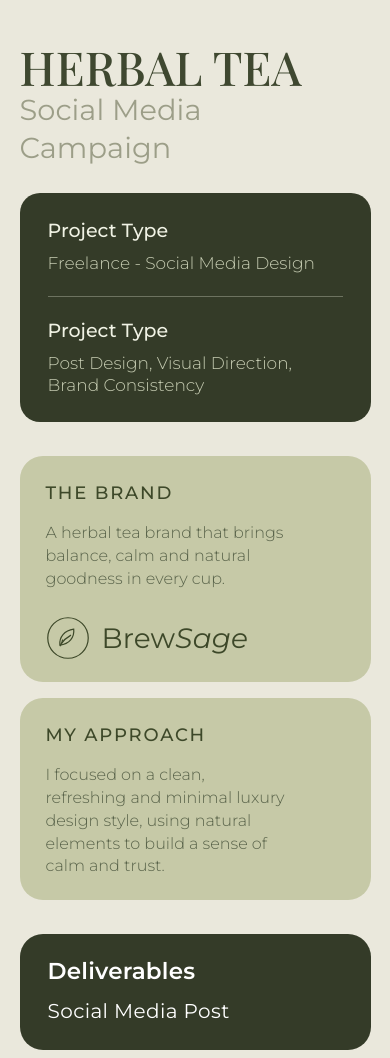
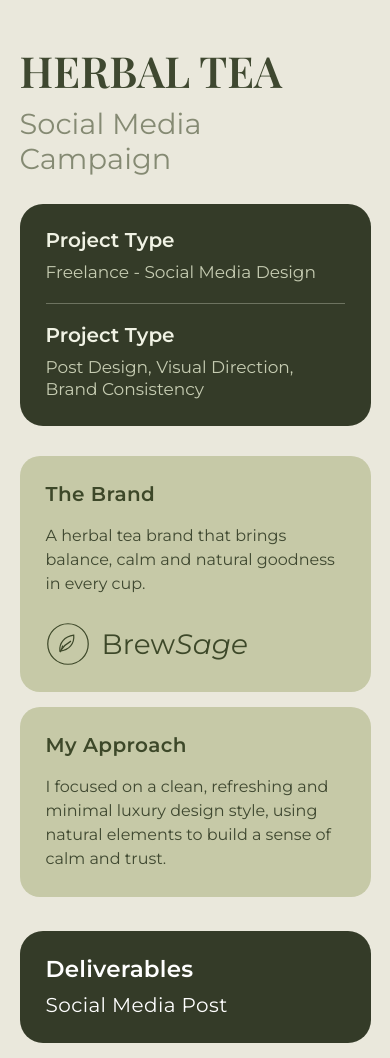
Before and after one commit to mdezign27/herbaltea, a plain HTML site: page herbal-tea-case-study/index.html in a window 390 px wide. Shown: the top 1058 px of the page. Drawn offline with nearby package versions, Linux system fonts and the light colour scheme.

Commit message:
Fix herbal tea case study layout to match Figma frame

```diff
--- a/herbal-tea-case-study/styles.css
+++ b/herbal-tea-case-study/styles.css
@@ -1,5 +1,6 @@
 /* ============================================================
    Herbal Tea · Social Media Campaign — case study
+   Desktop geometry follows Figma frame 465:11 (1280px wide).
    ============================================================ */
 
 :root{
@@ -13,8 +14,7 @@
 }
 
 *,*::before,*::after{box-sizing:border-box}
-html{-webkit-text-size-adjust:100%}
-
+html{-webkit-text-size-adjust:100%;scroll-behavior:smooth}
 body{
   margin:0;
   background:var(--cream);
@@ -24,107 +24,101 @@ body{
   -webkit-font-smoothing:antialiased;
   -moz-osx-font-smoothing:grayscale;
 }
-
 ::selection{background:#C6C9A7;color:#2F3A22}
-
 .sprite{position:absolute;width:0;height:0;overflow:hidden}
 
+/* The Figma artboard is 1280px wide. Keep its coordinates intact
+   on desktop instead of squeezing the layout into a 1080px wrapper. */
 .page{
-  width:min(1080px,92vw);
+  width:min(1280px,100%);
   margin:0 auto;
-  padding:200px 0 210px;
+  padding:165px 0 210px;
 }
 
-/* ── Opening ─────────────────────────────────────────────── */
-
+/* Opening */
 .display{
+  margin:0 0 0 99px;
   font-family:var(--serif);
-  font-weight:500;
-  font-size:clamp(46px,7.8vw,100px);
-  line-height:1;
+  font-weight:700;
+  font-size:96px;
+  line-height:1.08;
   letter-spacing:.002em;
   color:var(--ink);
-  margin:0;
 }
-
 .subtitle{
+  margin:20px 0 0 99px;
   font-family:var(--sans);
   font-weight:400;
-  font-size:clamp(30px,5vw,64px);
-  line-height:1.32;
+  font-size:64px;
+  line-height:1.2;
   letter-spacing:.002em;
-  color:#9C9E88;
-  margin:0;
+  color:#858A73;
 }
-
 .facts{
-  margin-top:35px;
+  width:1081px;
+  min-height:246px;
+  margin:31px auto 0;
+  padding:40px 61px;
+  border-radius:23px;
   background:var(--olive);
-  border-radius:20px;
-  padding:46px 60px;
-  min-height:243px;
   display:grid;
   grid-template-columns:1fr 1fr;
-  gap:0;
-  align-content:center;
+  align-items:center;
   color:#EDF0DE;
 }
-
 .fact h3{
-  font-family:var(--sans);
-  font-weight:500;
-  font-size:32px;
-  letter-spacing:.002em;
   margin:0 0 14px;
   color:#F0F2E4;
+  font-family:var(--sans);
+  font-size:36px;
+  line-height:1.15;
+  font-weight:600;
 }
-
 .fact p{
   margin:0;
-  font-size:30px;
+  color:#C6CCB2;
+  font-size:32px;
   line-height:1.3;
-  color:#C6CCB2;
+  font-weight:400;
 }
-
 .fact + .fact{
+  min-height:156px;
+  padding-left:45px;
   border-left:1px solid rgba(240,243,226,.3);
-  padding-left:52px;
 }
 
 .about{
+  width:1081px;
+  margin:53px auto 0;
   display:grid;
-  grid-template-columns:1fr 1fr;
-  gap:25px;
-  margin-top:44px;
+  grid-template-columns:529px 529px;
+  gap:23px;
 }
-
 .about-card{
+  min-height:355px;
+  padding:42px 61px 38px;
+  border-radius:23px;
   background:var(--sage);
-  border-radius:23px;
-  padding:42px 45px 38px;
   display:flex;
   flex-direction:column;
-  min-height:355px;
 }
-
 .about-card h2{
-  font-family:var(--sans);
-  font-weight:500;
-  font-size:26px;
-  letter-spacing:.1em;
-  text-transform:uppercase;
   margin:0 0 18px;
   color:#3D4829;
+  font-family:var(--sans);
+  font-size:36px;
+  line-height:1.2;
+  font-weight:600;
+  letter-spacing:.02em;
 }
-
 .about-card p{
+  max-width:100%;
   margin:0;
-  font-size:21px;
+  color:#3F4830;
+  font-size:24px;
   line-height:1.42;
-  max-width:15em;
-  color:#59634A;
+  font-weight:400;
 }
-
 .brandmark{
   margin-top:auto;
   padding-top:26px;
@@ -133,31 +127,26 @@ body{
   gap:12px;
   color:#3D4829;
 }
-
 .mark{width:60px;height:60px;flex:0 0 auto;display:block}
-
 .brandname{
   font-family:var(--sans);
   font-weight:400;
   font-size:38px;
   letter-spacing:.005em;
 }
-
 .brandname em{font-weight:500}
 
-/* ── Deliverables row ────────────────────────────────────── */
-
+/* Deliverables: phone overlaps the olive panel exactly as in Figma. */
 .deliver{
   position:relative;
-  display:block;
+  width:1081px;
   height:499px;
-  margin:51px 0 0;
+  margin:51px auto 0;
 }
-
 .phone{
   position:absolute;
   z-index:2;
-  left:-14px;
+  left:-3px;
   top:0;
   width:467px;
   height:499px;
@@ -168,14 +157,7 @@ body{
   box-shadow:none;
   overflow:visible;
 }
-
-.phone-screen{
-  width:100%;
-  height:100%;
-  overflow:visible;
-  background:transparent;
-}
-
+.phone-screen{width:100%;height:100%;overflow:visible;background:transparent}
 .phone-shot{
   display:block;
   width:100%;
@@ -183,59 +165,51 @@ body{
   object-fit:contain;
   object-position:center;
 }
-
 .phone-notch{display:none}
-
 .deliver-card{
   position:absolute;
   z-index:1;
-  left:0;
+  left:-10px;
   top:253px;
-  width:100%;
+  width:1081px;
   height:246px;
-  padding:54px 47px 0 491px;
+  padding:54px 40px 0 502px;
   border-radius:23px;
   background:var(--olive);
 }
-
 .deliver-card h2{
+  margin:0;
+  color:#FFF;
   font-family:var(--sans);
+  font-size:36px;
+  line-height:1.15;
   font-weight:600;
-  font-size:36px;
-  line-height:1;
   letter-spacing:.01em;
-  margin:0;
-  color:#FFFFFF;
+}
+.deliver-card p{
+  margin:15px 0 0;
+  color:#FFF;
+  font-size:32px;
+  line-height:1.3;
+  font-weight:400;
+  letter-spacing:.02em;
 }
 
-.deliver-card p{
-  margin:15px 0 0;
-  font-size:32px;
-  line-height:1.3;
-  letter-spacing:.02em;
-  font-weight:400;
-  color:#FFFFFF;
-}
-
-/* ── Post grid ───────────────────────────────────────────── */
-
+/* Artwork grid */
 .posts{
+  width:min(1196px,calc(100% - 84px));
+  margin:150px auto 0;
   display:grid;
   grid-template-columns:repeat(3,minmax(0,1fr));
   gap:18px 13px;
-  width:min(1196px,calc(100vw - 84px));
-  margin:150px 0 0 50%;
-  transform:translateX(-50%);
 }
-
 .post{
   position:relative;
-  aspect-ratio:4 / 5;
+  aspect-ratio:390 / 488;
+  overflow:hidden;
   border-radius:23px;
-  overflow:hidden;
   background:var(--card);
 }
-
 .post img{
   display:block;
   width:100%;
@@ -243,41 +217,91 @@ body{
   object-fit:cover;
 }
 
-/* ── Responsive ──────────────────────────────────────────── */
-
-@media (max-width:1020px){
-  .page{padding-top:80px;padding-bottom:90px}
-  .posts{grid-template-columns:repeat(2,minmax(0,1fr));gap:16px;width:92vw;margin:90px auto 0;transform:none}
-  .deliver{height:400px;margin-top:50px}
-  .phone{left:0;width:40%;height:400px}
-  .deliver-card{top:200px;height:200px;padding:40px 40px 0 44%}
-  .deliver-card h2{font-size:28px}
-  .deliver-card p{font-size:24px}
-  .about-card{min-height:0}
-  .facts{padding:42px 44px;min-height:0}
-  .fact h3{font-size:24px}
-  .fact p{font-size:21px}
+/* Tablet */
+@media (max-width:1279px) and (min-width:721px){
+  .page{padding-top:9vw;padding-bottom:90px}
+  .display,.subtitle{margin-left:7.7%}
+  .display{font-size:clamp(54px,7.5vw,96px)}
+  .subtitle{font-size:clamp(38px,5vw,64px);margin-top:18px}
+  .facts,.about{width:84.5%}
+  .facts{min-height:0;padding:34px 5%;margin-top:28px}
+  .fact h3,.about-card h2{font-size:clamp(22px,2.8vw,34px)}
+  .fact p{font-size:clamp(18px,2.35vw,30px)}
+  .fact + .fact{padding-left:5%;min-height:0}
+  .about{grid-template-columns:repeat(2,minmax(0,1fr));gap:2%}
+  .about-card{min-height:300px;padding:32px 7%}
+  .about-card p{font-size:clamp(16px,1.9vw,22px)}
+  .brandname{font-size:clamp(25px,3vw,36px)}
+  .deliver{width:84.5%;height:auto;aspect-ratio:1081 / 499;margin-top:45px}
+  .phone{left:-.3%;width:43.2%;height:100%}
+  .deliver-card{left:-.9%;top:50.7%;width:100%;height:49.3%;padding:5% 3% 0 46.5%}
+  .deliver-card h2{font-size:clamp(22px,2.8vw,34px)}
+  .deliver-card p{font-size:clamp(18px,2.4vw,30px)}
+  .posts{width:93.5%;grid-template-columns:repeat(3,minmax(0,1fr));margin-top:100px}
 }
 
+/* Mobile */
 @media (max-width:720px){
-  .page{width:90vw;padding:44px 0 64px}
-  .display{font-size:clamp(38px,12vw,56px)}
-  .subtitle{font-size:clamp(26px,7.4vw,32px)}
-  .facts{grid-template-columns:1fr;gap:0;padding:26px 28px;margin-top:26px}
-  .fact + .fact{border-left:0;border-top:1px solid rgba(240,243,226,.3);padding-left:0;margin-top:22px;padding-top:22px}
-  .fact h3{font-size:19px;margin-bottom:10px}
+  .page{width:90vw;padding:48px 0 64px}
+  .display{margin:0;font-size:clamp(40px,11vw,60px);line-height:1.05}
+  .subtitle{margin:14px 0 0;font-size:clamp(27px,7.4vw,38px);line-height:1.2}
+  .facts{
+    width:100%;
+    min-height:0;
+    margin-top:28px;
+    padding:25px 26px;
+    grid-template-columns:1fr;
+    gap:0;
+  }
+  .fact h3{font-size:20px;margin-bottom:9px}
   .fact p{font-size:17px}
-  .about{grid-template-columns:1fr;gap:16px;margin-top:34px}
-  .about-card{min-height:0;padding:26px 26px 22px;border-radius:23px}
-  .about-card h2{font-size:18px}
-  .about-card p{font-size:16px}
+  .fact + .fact{
+    min-height:0;
+    margin-top:20px;
+    padding:20px 0 0;
+    border-left:0;
+    border-top:1px solid rgba(240,243,226,.3);
+  }
+  .about{width:100%;grid-template-columns:1fr;gap:15px;margin-top:30px}
+  .about-card{min-height:0;padding:26px;border-radius:20px}
+  .about-card h2{font-size:20px}
+  .about-card p{font-size:16px;line-height:1.5}
   .mark{width:44px;height:44px}
   .brandname{font-size:28px}
-  .deliver{display:flex;flex-direction:column;align-items:center;gap:18px;height:auto;margin-top:34px}
-  .phone{position:relative;left:auto;top:auto;width:64%;max-width:250px;height:auto;aspect-ratio:467 / 499;order:2}
-  .deliver-card{position:relative;left:auto;top:auto;width:100%;height:auto;padding:26px 28px;order:1}
+  .deliver{
+    width:100%;
+    height:auto;
+    margin-top:34px;
+    display:flex;
+    flex-direction:column;
+    align-items:center;
+    gap:18px;
+  }
+  .deliver-card{
+    position:relative;
+    left:auto;
+    top:auto;
+    width:100%;
+    height:auto;
+    padding:25px 26px;
+    order:1;
+  }
   .deliver-card h2{font-size:23px}
-  .deliver-card p{font-size:20px}
-  .posts{grid-template-columns:1fr;gap:14px;width:100%;margin:40px 0 0;transform:none}
+  .deliver-card p{font-size:20px;margin-top:10px}
+  .phone{
+    position:relative;
+    left:auto;
+    top:auto;
+    width:min(78%,300px);
+    height:auto;
+    aspect-ratio:467 / 499;
+    order:2;
+  }
+  .posts{
+    width:100%;
+    margin:40px 0 0;
+    grid-template-columns:1fr;
+    gap:14px;
+  }
   .post{border-radius:18px}
 }
```
